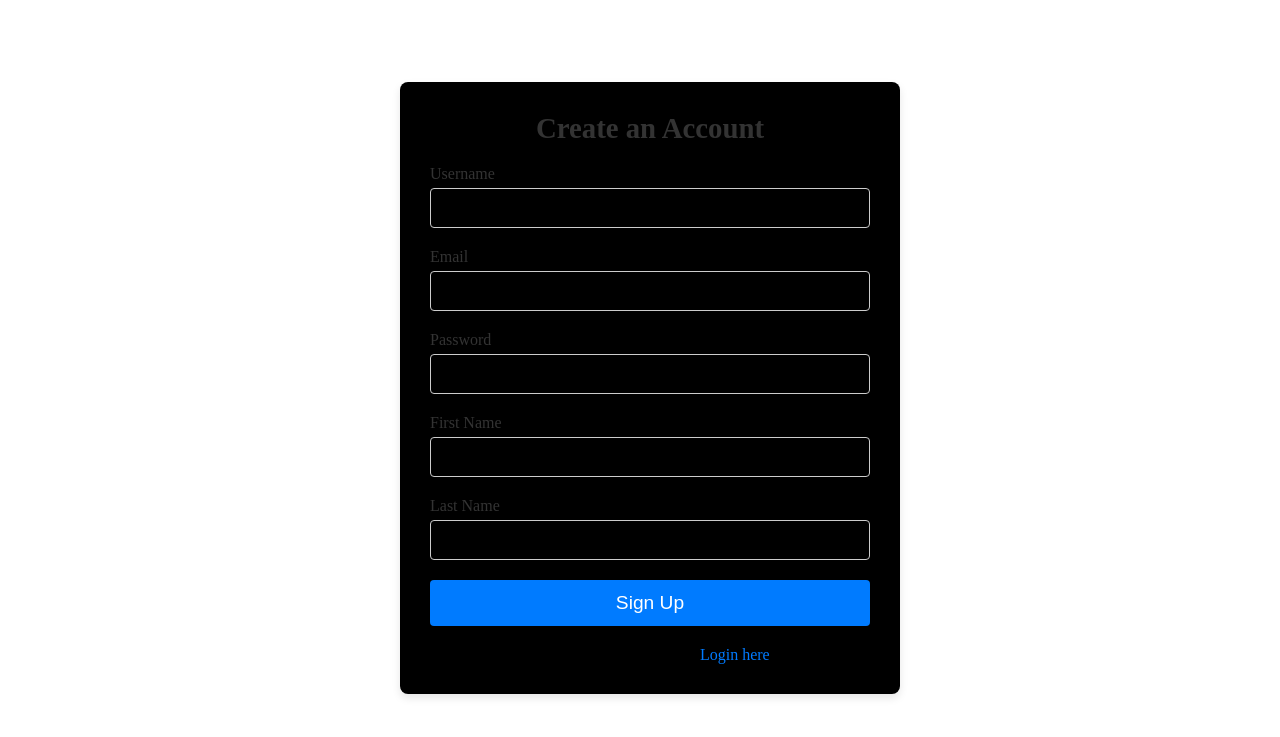
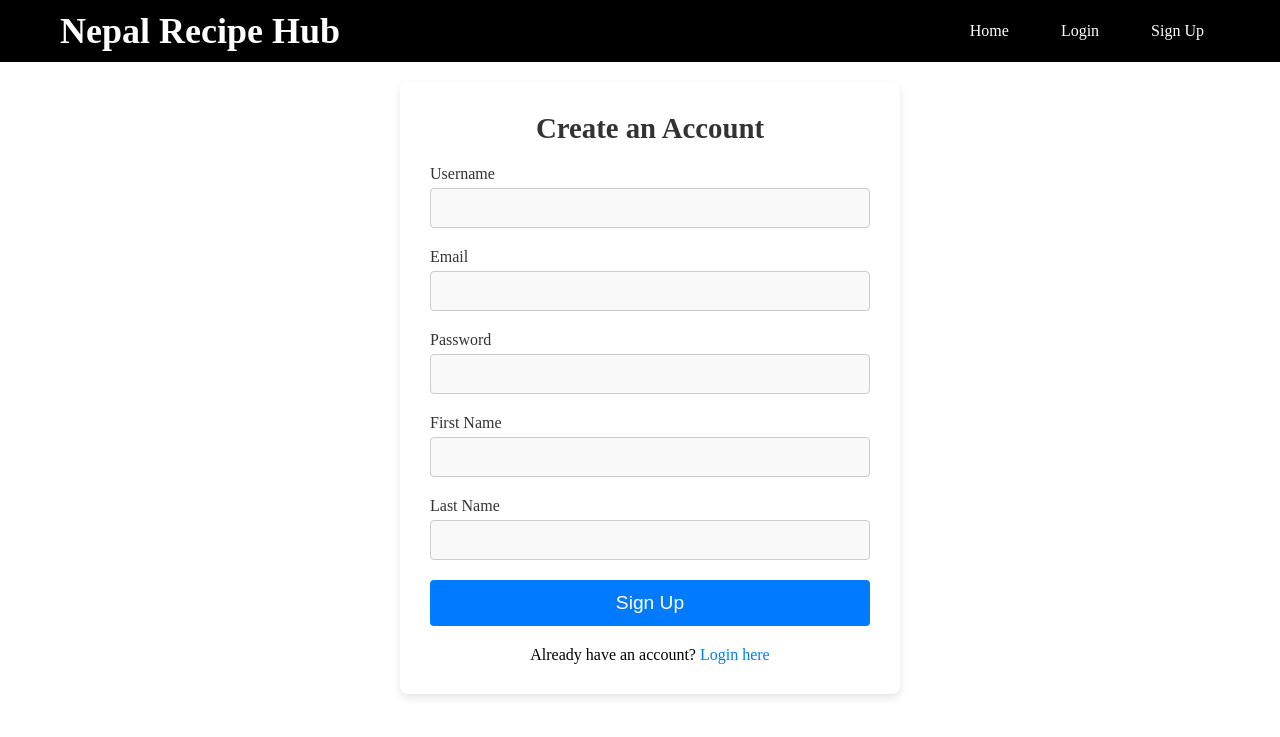
Before and after one commit to saugatgc/final, a PHP site: page /signup.php in a window 1280 px wide. Shown: the top 737 px of the page. Run offline with PHP 8.4, Linux system fonts and the light colour scheme.

Commit message:
Updated navbar.css and signup.css

```diff
--- a/navbar.css
+++ b/navbar.css
@@ -7,7 +7,7 @@
 
 /* Navbar Styling */
 .navbar {
-    background-color: #ffffff;
+    background-color: black;
     padding: 10px 0;
 }
 
--- a/signup.css
+++ b/signup.css
@@ -15,14 +15,14 @@ header {
     width: 100%;
     padding: 20px;
     background-color: #007BFF;
-    color: white;
+    color: rgb(255, 255, 255);
     text-align: center;
 }
 
 /* Signup Form Container */
 .form-container {
     margin-left: 400px;
-    background-color: rgb(0, 0, 0);
+    background-color: rgb(255, 255, 255);
     border-radius: 8px;
     box-shadow: 0 4px 8px rgba(0, 0, 0, 0.1);
     padding: 30px;
@@ -58,7 +58,7 @@ header {
     font-size: 1rem;
     border: 1px solid #ccc;
     border-radius: 4px;
-    background-color:rgb(0, 0, 0);
+    background-color: #f9f9f9;
     transition: border-color 0.3s ease;
 }
 
```
